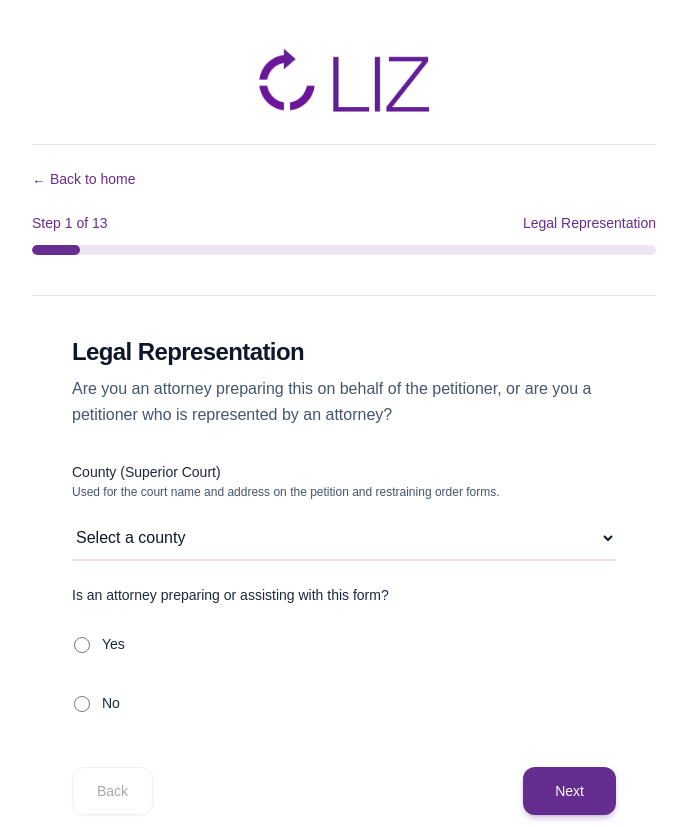
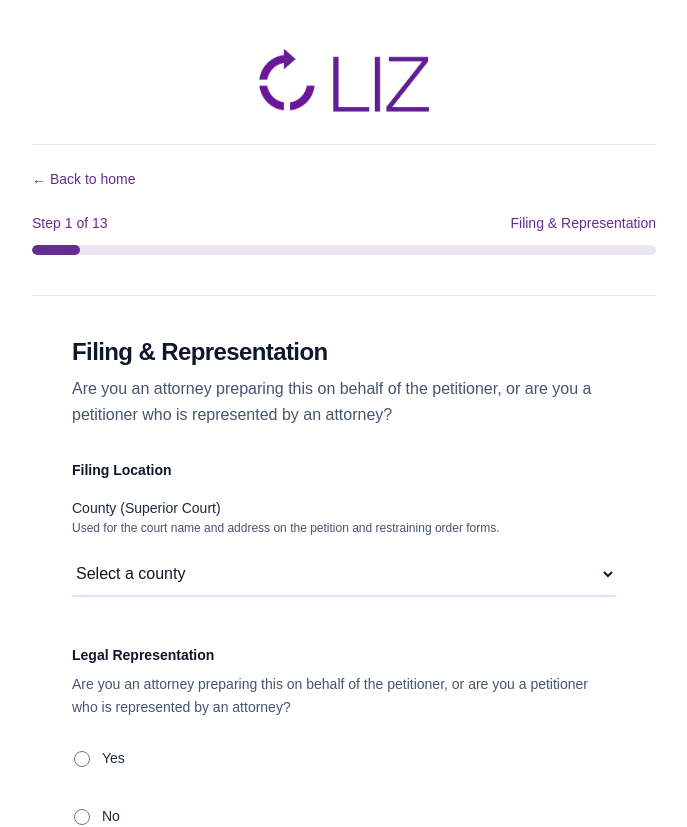
Before and after one commit to LIZDVRO/dv-forms, a Next.js app: page /form in a window 1280 px wide. Shown: the top 827 px of the page, without its empty margins (296-983 px from the left). Built offline with nearby package versions, Linux system fonts and the light colour scheme.

Commit message:
fixed: UX county selector placement

```diff
--- a/src/app/form/page.tsx
+++ b/src/app/form/page.tsx
@@ -32,7 +32,7 @@ import Step12_ReviewGenerate, {
 import { personInfoToDisplayName } from "@/components/wizard-steps/wizardShared";
 
 const STEP_TITLES = [
-  "Legal Representation",
+  "Filing & Representation",
   "Who Needs Protection?",
   "Person Causing Harm",
   "Describe Abuse",
--- a/src/components/wizard-steps/Step0_LegalRep.tsx
+++ b/src/components/wizard-steps/Step0_LegalRep.tsx
@@ -14,8 +14,15 @@ export default function Step0_LegalRep({ inputClass }: Step0Props) {
   const setPetitionerExtras = useFormStore((s) => s.setPetitionerExtras);
 
   return (
-    <div className="space-y-6">
     <div>
+      <section aria-labelledby="filing-location-heading">
+        <h2
+          id="filing-location-heading"
+          className="text-sm font-semibold text-slate-900"
+        >
+          Filing Location
+        </h2>
+        <div className="mt-4">
           <label
             htmlFor="county"
             className="text-sm font-medium text-slate-800"
@@ -44,9 +51,24 @@ export default function Step0_LegalRep({ inputClass }: Step0Props) {
             ))}
           </select>
         </div>
+      </section>
 
-      <fieldset className="space-y-4">
-        <legend className="text-sm font-medium text-slate-800">
+      <section
+        className="mt-12"
+        aria-labelledby="legal-representation-heading"
+      >
+        <h2
+          id="legal-representation-heading"
+          className="text-sm font-semibold text-slate-900"
+        >
+          Legal Representation
+        </h2>
+        <p className="mt-2 text-sm leading-relaxed text-slate-600">
+          Are you an attorney preparing this on behalf of the petitioner, or are
+          you a petitioner who is represented by an attorney?
+        </p>
+        <fieldset className="mt-4 space-y-4">
+          <legend className="sr-only">
             Is an attorney preparing or assisting with this form?
           </legend>
           <div className="space-y-3">
@@ -74,7 +96,7 @@ export default function Step0_LegalRep({ inputClass }: Step0Props) {
         </fieldset>
 
         {attorney.hasAttorney === "yes" && (
-        <div className="space-y-6 border-t border-purple-100/90 pt-6">
+          <div className="mt-6 space-y-6 border-t border-purple-100/90 pt-6">
             <div>
               <label
                 htmlFor="lawyerName"
@@ -128,6 +150,7 @@ export default function Step0_LegalRep({ inputClass }: Step0Props) {
             </div>
           </div>
         )}
+      </section>
     </div>
   );
 }
```
Also changed, not shown: 2 other files (tests, documents, lock files or other folders). Lines whose indentation alone changed are shown as unchanged.
